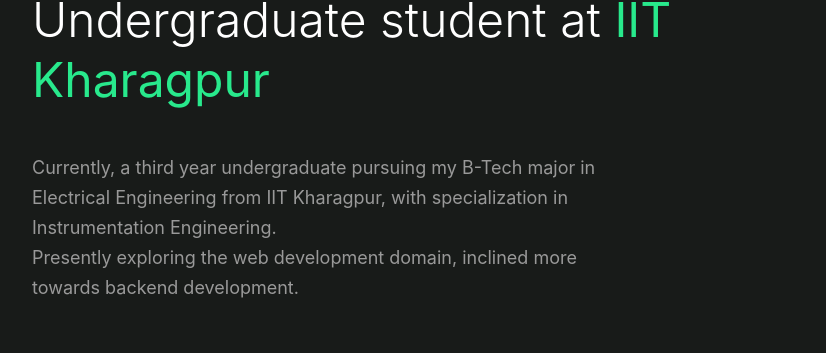
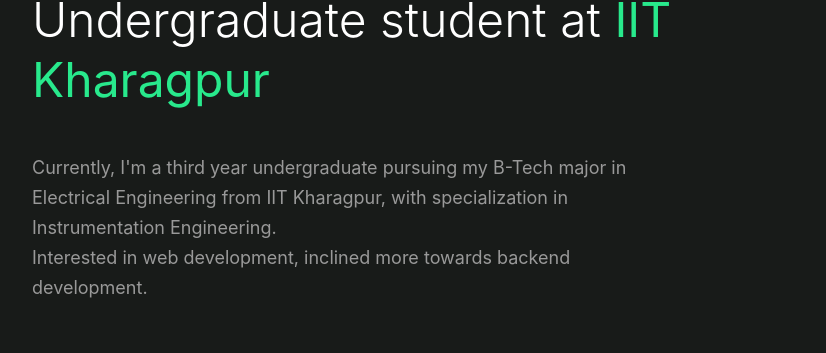
Before and after one commit to sdeep38/My-Portfolio, a React (Create React App) app: page / in a window 1280 px wide. Shown: the part 836-1189 px from the top of the page, without its empty margins (388-1214 px from the left). Built offline with nearby package versions, Linux system fonts and the light colour scheme.

Commit message:
updated into text

```diff
--- a/src/pages/About.jsx
+++ b/src/pages/About.jsx
@@ -12,9 +12,9 @@ export default function About() {
             <h1>Undergraduate student at <span className="name__highlight">IIT Kharagpur</span></h1>
           </div>
 
-          <p className="intro-text">Currently, a third year undergraduate pursuing my B-Tech major in Electrical Engineering from IIT Kharagpur,
+          <p className="intro-text">Currently, I'm a third year undergraduate pursuing my B-Tech major in Electrical Engineering from IIT Kharagpur,
           with specialization in Instrumentation Engineering.
-          <br />Presently exploring the web development domain, inclined more towards backend development.</p>
+          <br />Interested in web development, inclined more towards backend development.</p>
 
         </div>
       </div>
```
